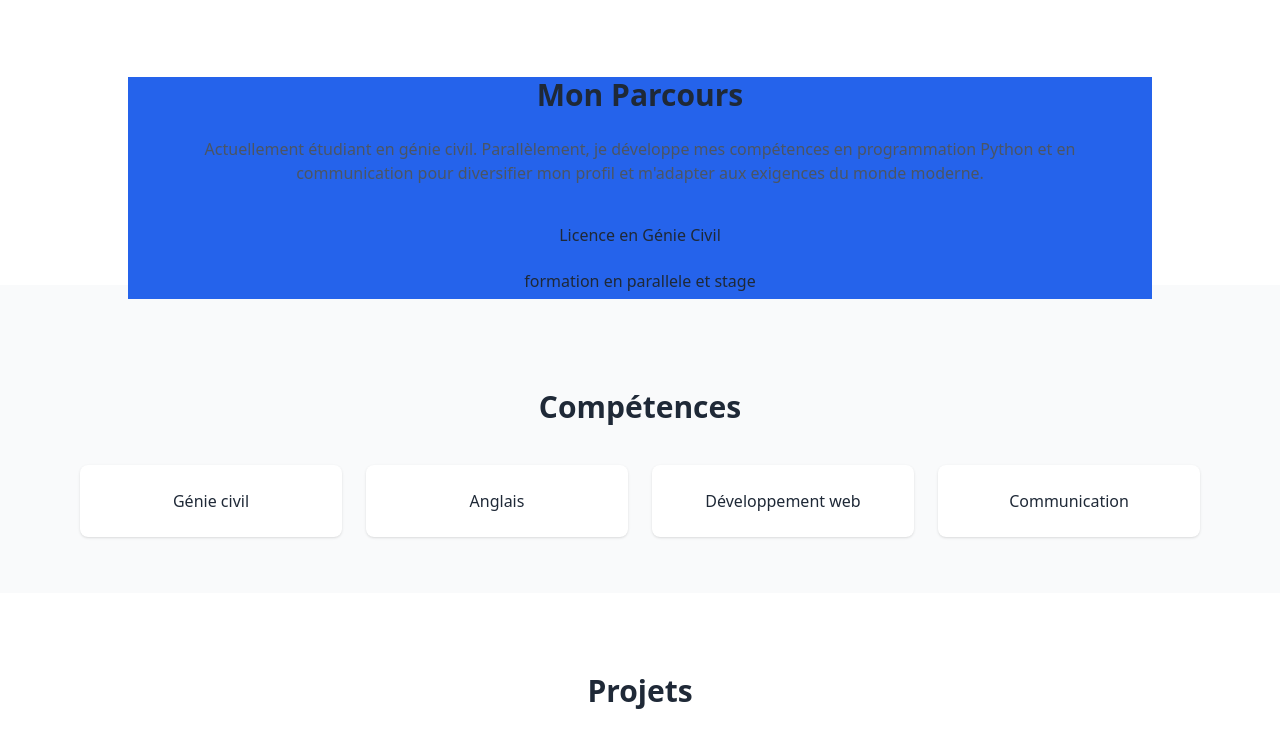
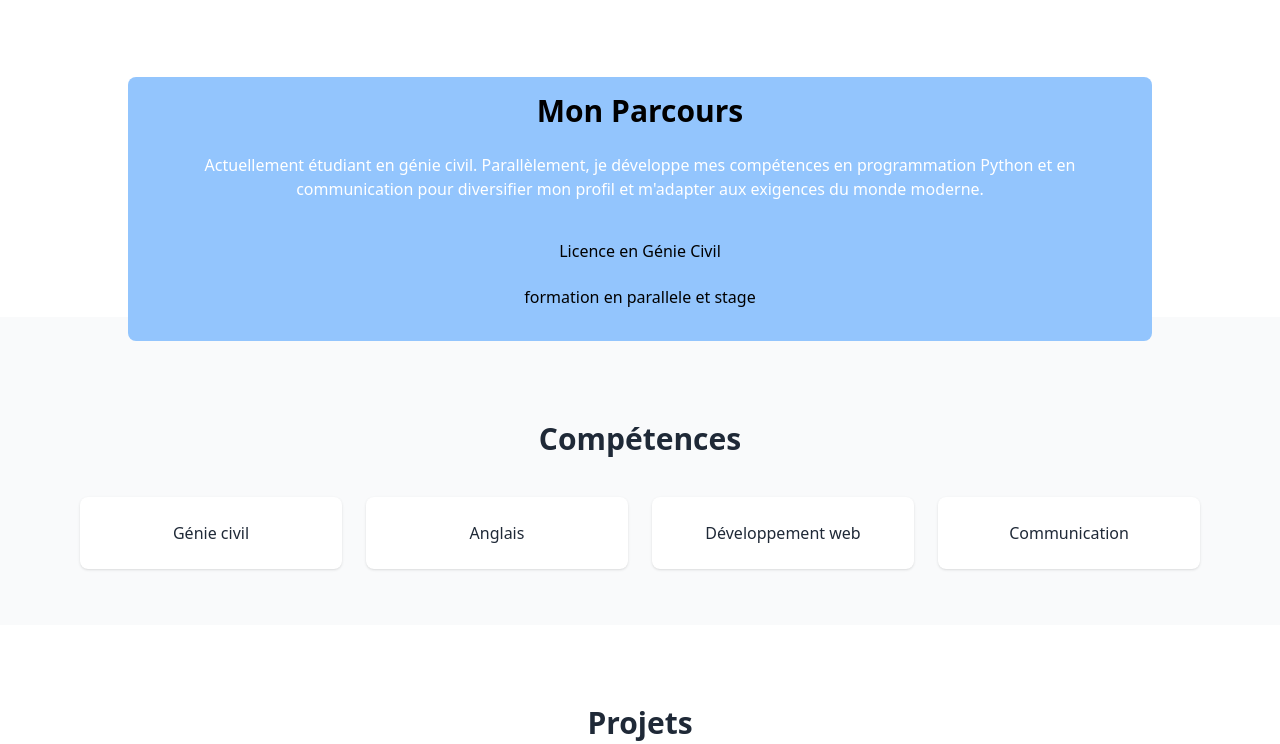
Before and after one commit to mahamadou9629-bot/mahamadouPortfolio, a website: page index.html in a window 1280 px wide. Shown: the part 1205-1949 px from the top of the page. Drawn offline with nearby package versions, Linux system fonts and the light colour scheme.

Commit message:
interface ameliore

```diff
--- a/index.html
+++ b/index.html
@@ -258,9 +258,9 @@
   </section>
   <!-- mon parcour -->
   <section>
-    <div class="max-w-5xl mx-auto px-4 animate-on-scroll bg-blue-600">
+    <div class="max-w-5xl mx-auto px-4 animate-on-scroll bg-blue-300 text-black p-4 rounded-lg">
       <h3 class="text-3xl font-bold mb-6 text-center">Mon Parcours</h3>
-      <p class="text-gray-600 mb-8 text-center">
+      <p class="text-white mb-8 text-center">
         Actuellement étudiant en génie civil. Parallèlement, je développe mes compétences en programmation Python et en communication pour diversifier mon profil et m'adapter aux exigences du monde moderne.
 
       </p>
```
